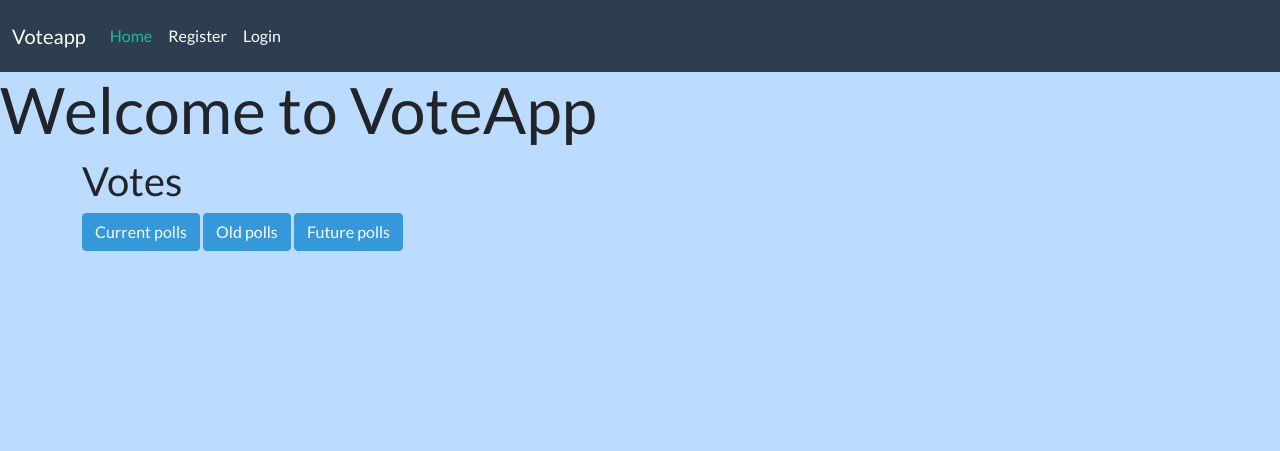
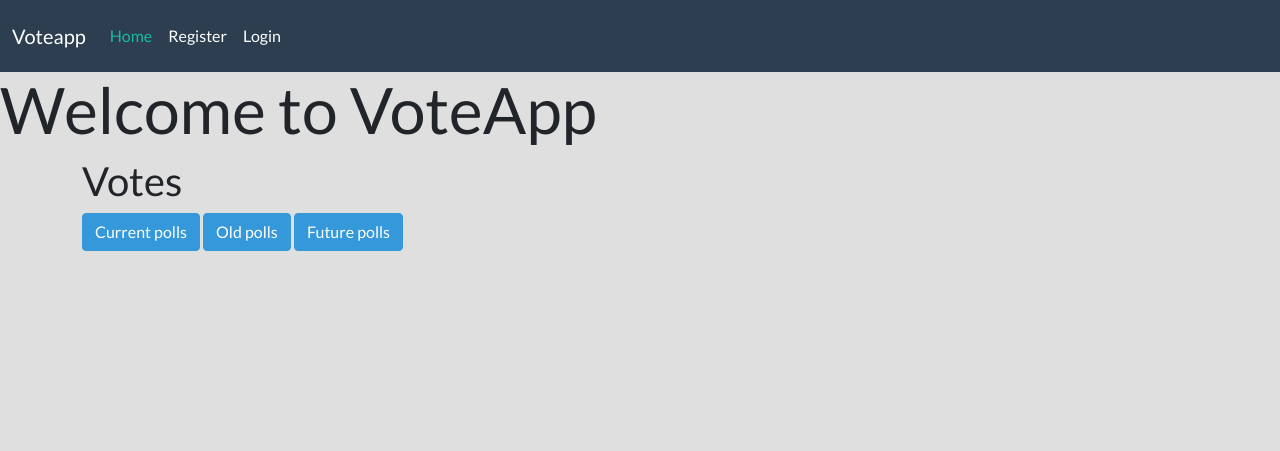
Before and after one commit to koodari-vill3/aanestys, a PHP site: page /index.php in a window 1280 px wide. Shown: the top 451 px of the page. Run offline with PHP 8.4, Linux system fonts and the light colour scheme; data that the repository does not hold is empty.

Commit message:
background

```diff
--- a/css/custom.css
+++ b/css/custom.css
@@ -2,4 +2,4 @@
     cursor: pointer;
 }
 
-body {background-color: rgb(187, 219, 255);}
+body {background-color: rgb(223, 223, 223);}
```
